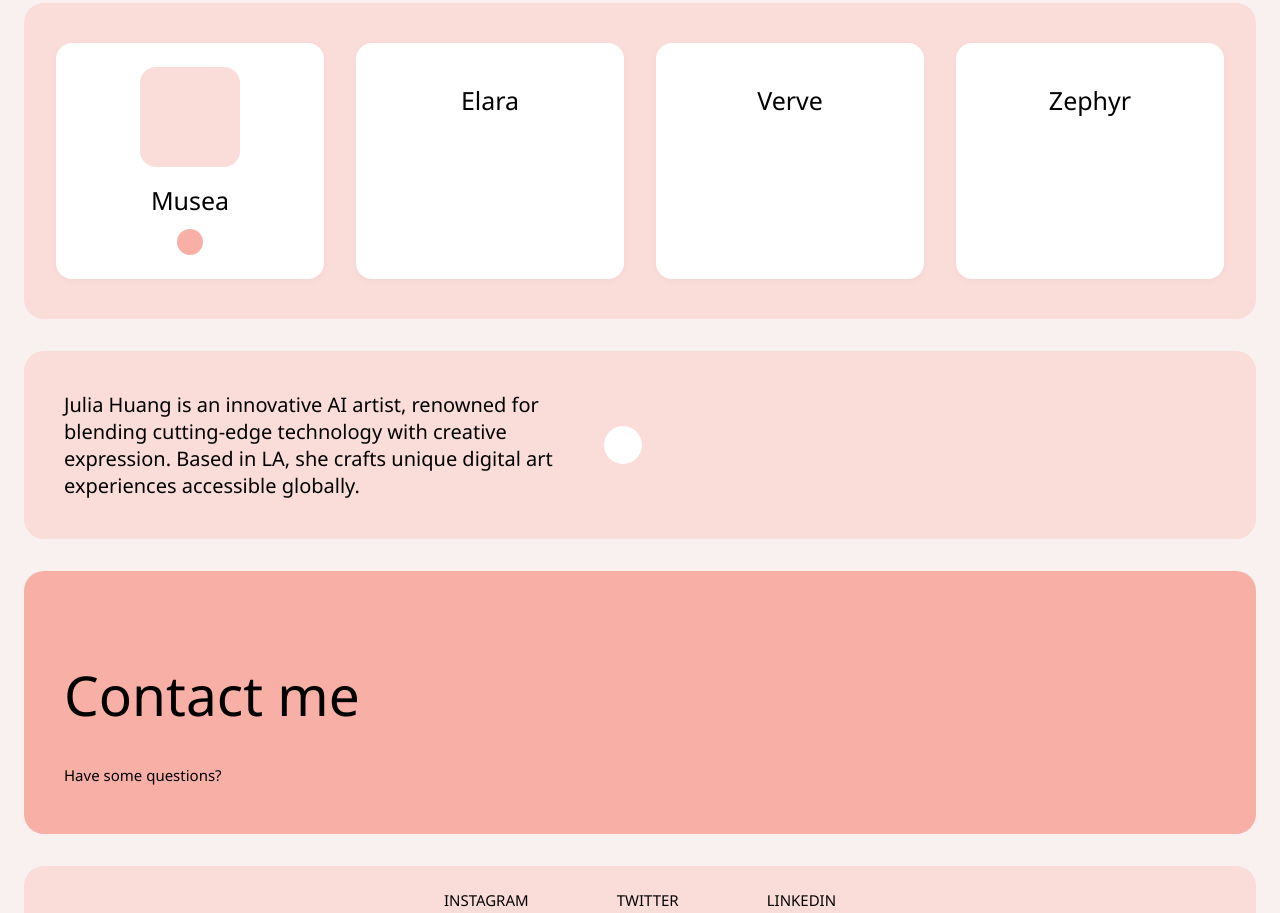
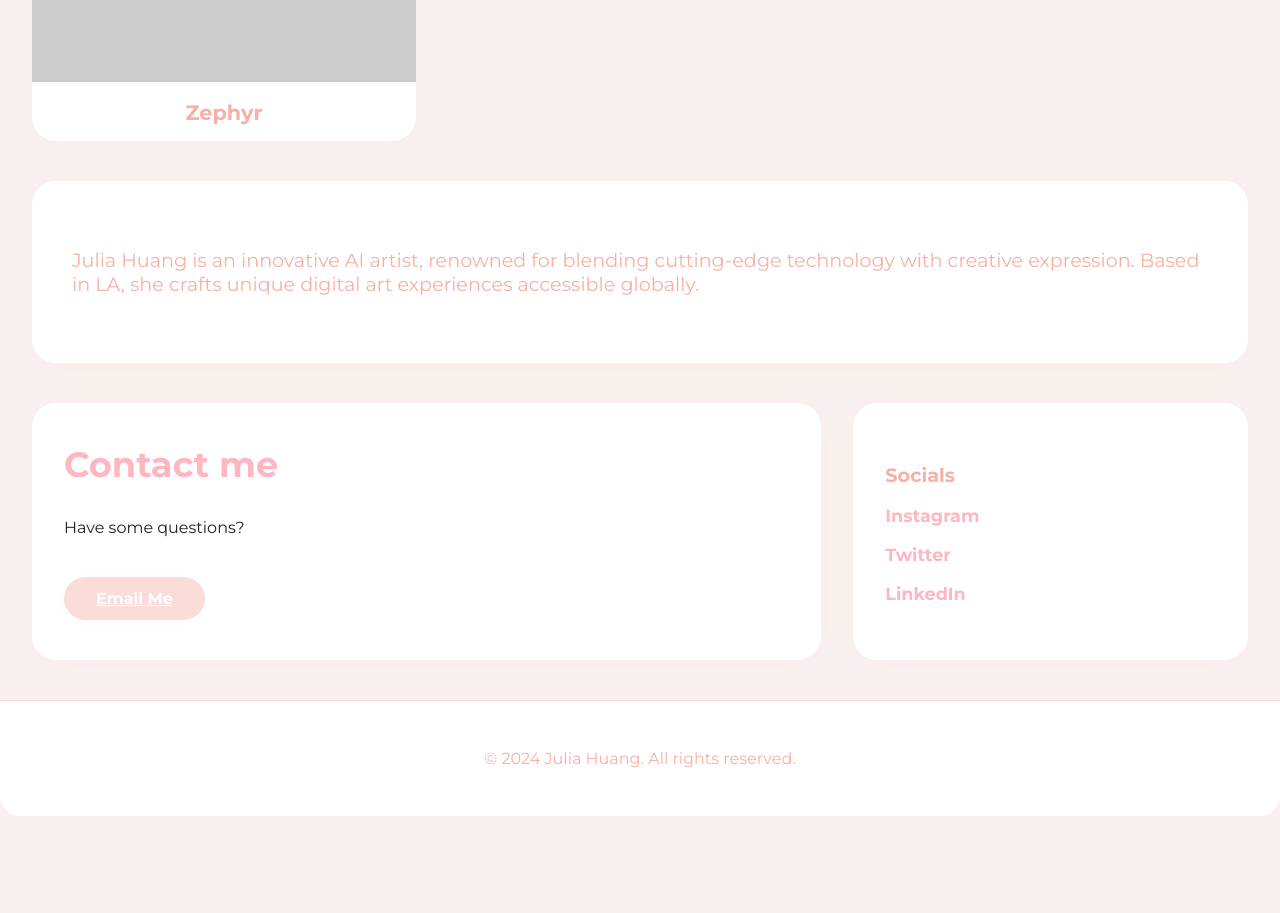
Before and after one commit to 4BFC/MCP_Homepage, a plain HTML site: page index.html in a window 1280 px wide. Shown: the part 1008-1921 px from the top of the page. After the commit the page ends 1824 px from the top, so only its background shows below. Drawn offline with Linux system fonts and the light colour scheme; placeholder pictures from the web are drawn by us.

Commit message:
Modern pastel portfolio UI redesign based on Figma and Dribbble-style shot

```diff
--- a/index.html
+++ b/index.html
@@ -2,64 +2,72 @@
 <html lang="en">
 <head>
   <meta charset="UTF-8">
-  <title>Julia Huang | MCP</title>
-  <meta name="viewport" content="width=1440">
+  <title>Julia Huang | AI Artist Portfolio</title>
+  <meta name="viewport" content="width=device-width, initial-scale=1.0">
   <link rel="stylesheet" href="style.css">
+  <link href="https://fonts.googleapis.com/css2?family=Montserrat:wght@700;400&display=swap" rel="stylesheet">
 </head>
 <body>
-  <header class="header">
+  <header>
     <div class="logo">JULIA HUANG</div>
-    <nav class="nav">
-      <a href="#projects">PROJECTS</a>
-      <a href="#about">ABOUT</a>
-      <a href="#contact">CONTACT</a>
+    <nav>
+      <a href="#projects">Projects</a>
+      <a href="#about">About</a>
+      <a href="#contact">Contact</a>
     </nav>
   </header>
   <main>
-    <section class="intro">
-      <h1>Artist Redefining Architecture with AI-Driven Design</h1>
-      <div class="flower-icon" title="Flower Icon"></div>
-    </section>
-    <section class="portrait">
-      <img src="https://placehold.co/330x476?text=Portrait" alt="Julia Huang Portrait">
-    </section>
-    <section class="work" id="projects">
-      <div class="work-item">
-        <div class="work-image"></div>
-        <div class="work-title">Musea</div>
-        <div class="arrow-icon"></div>
+    <section class="intro-grid">
+      <div class="intro-text">
+        <h1>Redefining Architecture<br>with AI-Driven Design</h1>
+        <p class="subtitle">Modern Creative Platform</p>
       </div>
-      <div class="work-item">
-        <div class="work-title">Elara</div>
-      </div>
-      <div class="work-item">
-        <div class="work-title">Verve</div>
-      </div>
-      <div class="work-item">
-        <div class="work-title">Zephyr</div>
+      <div class="portrait-wrapper">
+        <img src="https://placehold.co/240x240/FFB6C1/fff?text=Portrait" alt="Portrait" class="portrait-img">
       </div>
     </section>
-    <section class="about" id="about">
-      <div class="about-text">
-        Julia Huang is an innovative AI artist, renowned for blending cutting-edge technology with creative expression. Based in LA, she crafts unique digital art experiences accessible globally.
+    <section class="projects-grid" id="projects">
+      <div class="project-card">
+        <img src="https://placehold.co/320x200/FFE4E1/fff?text=Musea" alt="Musea">
+        <div class="project-title">Musea</div>
       </div>
-      <div class="circle-icon"></div>
-    </section>
-    <section class="contact" id="contact">
-      <h2>Contact me</h2>
-      <div class="questions">
-        <span>Have some questions?</span>
-        <span class="arrow-icon"></span>
+      <div class="project-card">
+        <img src="https://placehold.co/320x200/FDF6F0/fff?text=Elara" alt="Elara">
+        <div class="project-title">Elara</div>
+      </div>
+      <div class="project-card">
+        <img src="https://placehold.co/320x200/FADCD9/fff?text=Verve" alt="Verve">
+        <div class="project-title">Verve</div>
+      </div>
+      <div class="project-card">
+        <img src="https://placehold.co/320x200/F9F1F0/fff?text=Zephyr" alt="Zephyr">
+        <div class="project-title">Zephyr</div>
       </div>
     </section>
-    <section class="socials">
-      <a href="#">Instagram</a>
-      <a href="#">Twitter</a>
-      <a href="#">Linkedin</a>
+    <section class="about-card" id="about">
+      <p>
+        Julia Huang is an innovative AI artist, renowned for blending cutting-edge technology with creative expression. Based in LA, she crafts unique digital art experiences accessible globally.
+      </p>
+    </section>
+    <section class="contact-socials-grid">
+      <div class="contact-card" id="contact">
+        <h2>Contact me</h2>
+        <p>Have some questions?</p>
+        <a href="mailto:hello@juliahuang.com" class="contact-btn">Email Me</a>
+      </div>
+      <div class="socials-card">
+        <h3>Socials</h3>
+        <div class="social-links">
+          <a href="#">Instagram</a>
+          <a href="#">Twitter</a>
+          <a href="#">LinkedIn</a>
+        </div>
+      </div>
     </section>
   </main>
   <footer>
     <p>© 2024 Julia Huang. All rights reserved.</p>
   </footer>
+  <script src="script.js"></script>
 </body>
 </html>
--- a/script.js
+++ b/script.js
@@ -1 +1 @@
-// (Optional) Add interactivity if needed
+// 향후 인터랙션(예: 프로젝트 클릭, 소셜 링크 애니메이션 등) 추가 가능
--- a/style.css
+++ b/style.css
@@ -1,170 +1,186 @@
 body {
   margin: 0;
-  font-family: 'Segoe UI', Arial, sans-serif;
   background: #F9F1F0;
-  color: #000;
+  font-family: 'Montserrat', 'Pretendard', Arial, sans-serif;
+  color: #222;
 }
-.header {
+
+header {
   display: flex;
   justify-content: space-between;
   align-items: center;
-  padding: 24px 48px;
-  background: #FADCD9;
+  padding: 32px 64px;
+  background: #fff;
+  box-shadow: 0 2px 16px rgba(250, 220, 217, 0.2);
   border-radius: 20px;
-  margin: 24px;
+  margin: 32px 32px 0 32px;
 }
+
 .logo {
+  font-weight: 700;
   font-size: 2rem;
+  letter-spacing: 2px;
+  color: #F8AFA6;
+}
+
+nav a {
+  margin-left: 40px;
+  text-decoration: none;
+  color: #F8AFA6;
   font-weight: 700;
-  letter-spacing: 2px;
-  font-family: 'Segoe UI', Arial, sans-serif;
-}
-.nav a {
-  margin-left: 32px;
-  text-decoration: none;
-  color: #000;
-  font-weight: 500;
-  font-size: 1rem;
+  font-size: 1.1rem;
   text-transform: uppercase;
-  letter-spacing: 1px;
   transition: color 0.2s;
 }
-.nav a:hover {
+nav a:hover {
+  color: #FFB6C1;
+}
+
+.intro-grid {
+  display: grid;
+  grid-template-columns: 2fr 1fr;
+  align-items: center;
+  gap: 48px;
+  background: #FADCD9;
+  border-radius: 32px;
+  margin: 40px 32px;
+  padding: 64px 48px;
+  box-shadow: 0 4px 32px rgba(250, 220, 217, 0.25);
+}
+.intro-text h1 {
+  font-size: 3rem;
+  font-weight: 700;
+  color: #FFB6C1;
+  margin: 0 0 16px 0;
+  line-height: 1.1;
+}
+.subtitle {
+  font-size: 1.2rem;
   color: #F8AFA6;
+  font-weight: 400;
 }
-.intro {
-  display: flex;
-  align-items: center;
-  justify-content: space-between;
-  background: #FADCD9;
-  border-radius: 20px;
-  margin: 32px 24px;
-  padding: 48px 40px;
-}
-.intro h1 {
-  font-size: 56px;
-  font-weight: 700;
-  margin: 0;
-  max-width: 600px;
-}
-.flower-icon {
-  width: 119px;
-  height: 119px;
-  background: #F8AFA6;
-  border-radius: 50%;
-  margin-left: 40px;
-}
-.portrait {
+.portrait-wrapper {
   display: flex;
   justify-content: center;
-  margin: 32px 0;
 }
-.portrait img {
-  border-radius: 20px;
-  width: 330px;
-  height: 476px;
+.portrait-img {
+  width: 240px;
+  height: 240px;
+  border-radius: 50%;
+  border: 8px solid #fff;
+  box-shadow: 0 4px 24px rgba(255, 182, 193, 0.12);
   object-fit: cover;
-  background: #FADCD9;
+  background: #FFB6C1;
 }
-.work {
-  display: flex;
+
+.projects-grid {
+  display: grid;
+  grid-template-columns: repeat(auto-fit, minmax(320px, 1fr));
   gap: 32px;
-  margin: 32px 24px;
-  background: #FADCD9;
-  border-radius: 20px;
-  padding: 32px;
-  flex-wrap: wrap;
+  margin: 40px 32px;
 }
-.work-item {
+.project-card {
   background: #fff;
-  border-radius: 16px;
-  padding: 24px;
-  min-width: 120px;
-  flex: 1 1 120px;
+  border-radius: 24px;
+  box-shadow: 0 2px 16px rgba(250, 220, 217, 0.18);
+  overflow: hidden;
+  transition: transform 0.18s, box-shadow 0.18s;
+  cursor: pointer;
   display: flex;
   flex-direction: column;
   align-items: center;
-  margin: 8px 0;
-  box-shadow: 0 2px 8px rgba(0,0,0,0.03);
 }
-.work-title {
-  font-size: 25px;
+.project-card:hover {
+  transform: translateY(-8px) scale(1.03);
+  box-shadow: 0 8px 32px rgba(255, 182, 193, 0.23);
+}
+.project-card img {
+  width: 100%;
+  height: 200px;
+  object-fit: cover;
+}
+.project-title {
+  font-size: 1.3rem;
+  font-weight: 700;
+  color: #F8AFA6;
+  margin: 18px 0 16px 0;
+}
+
+.about-card {
+  background: #fff;
+  border-radius: 24px;
+  box-shadow: 0 2px 16px rgba(250, 220, 217, 0.18);
+  margin: 40px 32px;
+  padding: 48px 40px;
+  font-size: 1.2rem;
+  color: #F8AFA6;
   font-weight: 500;
-  margin-top: 16px;
 }
-.arrow-icon {
-  width: 26px;
-  height: 26px;
-  background: #F8AFA6;
-  border-radius: 50%;
-  margin-top: 12px;
+
+.contact-socials-grid {
+  display: grid;
+  grid-template-columns: 2fr 1fr;
+  gap: 32px;
+  margin: 40px 32px;
 }
-.work-image {
-  width: 100px;
-  height: 100px;
+.contact-card, .socials-card {
+  background: #fff;
+  border-radius: 24px;
+  box-shadow: 0 2px 16px rgba(250, 220, 217, 0.18);
+  padding: 40px 32px;
+  display: flex;
+  flex-direction: column;
+  align-items: flex-start;
+}
+.contact-card h2 {
+  font-size: 2.2rem;
+  color: #FFB6C1;
+  margin: 0 0 16px 0;
+}
+.contact-btn {
+  margin-top: 24px;
+  padding: 12px 32px;
   background: #FADCD9;
-  border-radius: 16px;
+  color: #fff;
+  border: none;
+  border-radius: 24px;
+  font-weight: 700;
+  font-size: 1rem;
+  cursor: pointer;
+  box-shadow: 0 2px 8px rgba(250, 220, 217, 0.12);
+  transition: background 0.18s;
 }
-.about {
-  background: #FADCD9;
-  border-radius: 20px;
-  margin: 32px 24px;
-  padding: 40px;
+.contact-btn:hover {
+  background: #FFB6C1;
+}
+.socials-card h3 {
+  font-size: 1.2rem;
+  color: #F8AFA6;
+  margin-bottom: 18px;
+}
+.social-links {
   display: flex;
-  align-items: center;
-  gap: 40px;
+  flex-direction: column;
+  gap: 18px;
 }
-.about-text {
-  font-size: 20px;
-  font-weight: 300;
-  max-width: 500px;
+.social-links a {
+  color: #FFB6C1;
+  font-weight: 700;
+  text-decoration: none;
+  font-size: 1.1rem;
+  transition: color 0.18s;
 }
-.circle-icon {
-  width: 38px;
-  height: 38px;
-  background: #fff;
-  border-radius: 50%;
+.social-links a:hover {
+  color: #F8AFA6;
 }
-.contact {
-  background: #F8AFA6;
-  border-radius: 20px;
-  margin: 32px 24px;
-  padding: 40px;
-}
-.contact h2 {
-  font-size: 55px;
-  font-weight: 500;
-  margin-bottom: 24px;
-}
-.questions {
-  display: flex;
-  align-items: center;
-  font-size: 15px;
-  font-weight: 300;
-  gap: 16px;
-}
-.socials {
-  background: #FADCD9;
-  border-radius: 20px;
-  margin: 32px 24px;
-  padding: 24px;
-  display: flex;
-  gap: 88px;
-  justify-content: center;
-  font-size: 15px;
-  font-weight: 300;
-  text-transform: uppercase;
-}
-.socials a {
-  color: #000;
-  text-decoration: none;
-}
+
 footer {
   text-align: center;
   padding: 32px 0;
   background: #fff;
-  color: #888;
+  color: #F8AFA6;
   font-size: 1rem;
-  border-top: 1px solid #eee;
+  border-top: 1px solid #FADCD9;
   margin-top: 40px;
+  border-radius: 0 0 20px 20px;
 }
```
